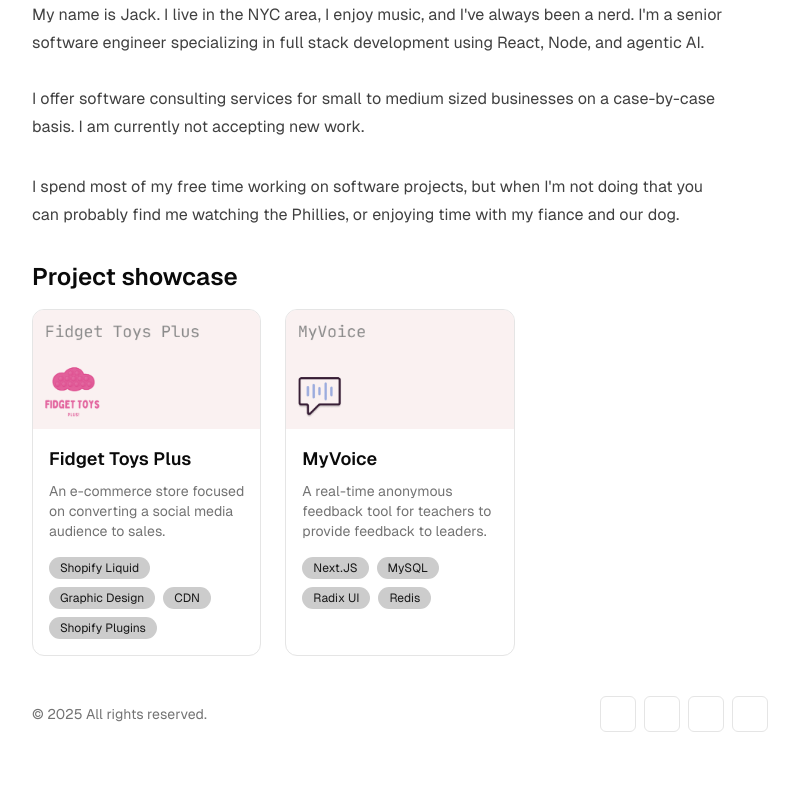
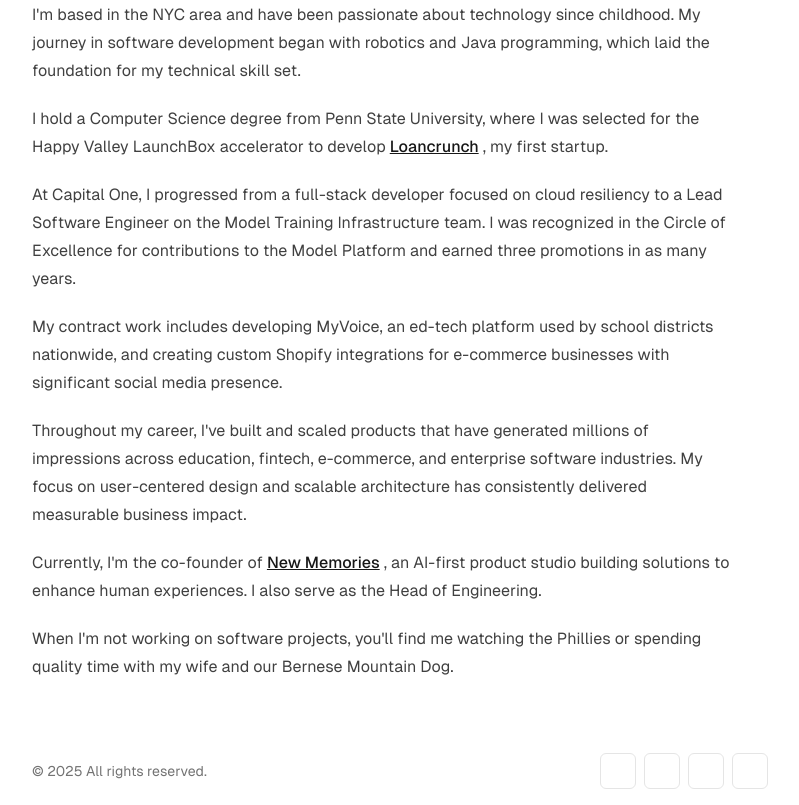
Before and after one commit to quinnovator/jq-codes, an Astro site: page /about in a window 1280 px wide. Shown: the part 336-1141 px from the top of the page, without its empty margins (240-1039 px from the left). Before the commit the page ends 1084 px from the top, so only its background shows below. Built offline with nearby package versions, Linux system fonts and the light colour scheme; Astro itself is replaced by a stand-in of ours; some packages are replaced by stand-ins of ours; some icons are missing.

Commit message:
Revamp About Me section and update homepage description to reflect current role and projects, enhancing personal narrative and user engagement.

```diff
--- a/src/pages/about.astro
+++ b/src/pages/about.astro
@@ -1,6 +1,7 @@
 ---
 import Breadcrumbs from '@/components/Breadcrumbs.astro';
 import Container from '@/components/Container.astro';
+import Link from '@/components/Link.astro';
 import ProjectCard from '@/components/ProjectCard.astro';
 import { SITE } from '@/consts';
 import Layout from '@/layouts/Layout.astro';
@@ -25,35 +26,64 @@
           height={200}
           class="mb-4 size-32 rounded-md object-cover"
         />
-        <h1 class="mb-4 text-3xl font-bold">Some more about me</h1>
-        <p class="prose prose-neutral mb-8 dark:prose-invert">
-          My name is Jack. I live in the NYC area, I enjoy music, and I've
-          always been a nerd. I'm a senior software engineer specializing in
-          full stack development using React, Node, and agentic AI.
-
-          <br />
-          <br />
-
-          I offer software consulting services for small to medium sized
-          businesses on a case-by-case basis. I am currently not accepting new
-          work.
-        </p>
-
-        <p class="prose prose-neutral mb-8 dark:prose-invert">
-          I spend most of my free time working on software projects, but when
-          I'm not doing that you can probably find me watching the Phillies, or
-          enjoying time with my fiance and our dog.
-        </p>
-
-        <h2 class="mb-4 text-2xl font-semibold">Project showcase</h2>
-        <div class="grid gap-6 sm:grid-cols-2 lg:grid-cols-3">
-          {
-            projects.map((project: Project) => (
-              <ProjectCard project={project} />
-            ))
-          }
+        <h1 class="mb-4 text-3xl font-bold">About Me</h1>
+        <div class="prose prose-neutral mb-8 dark:prose-invert">
+          <p>
+            I'm based in the NYC area and have been passionate about technology
+            since childhood. My journey in software development began with
+            robotics and Java programming, which laid the foundation for my
+            technical skill set.
+          </p>
+          <p>
+            I hold a Computer Science degree from Penn State University, where I
+            was selected for the Happy Valley LaunchBox accelerator to develop <Link
+              href="https://www.psu.edu/news/academics/story/loancrunch-app-helps-students-manage-loan-debt"
+              target="_blank"
+              rel="noopener noreferrer"
+              class="underline">Loancrunch</Link
+            >, my first startup.
+          </p>
+          <p>
+            At Capital One, I progressed from a full-stack developer focused on
+            cloud resiliency to a Lead Software Engineer on the Model Training
+            Infrastructure team. I was recognized in the Circle of Excellence
+            for contributions to the Model Platform and earned three promotions
+            in as many years.
+          </p>
+          <p>
+            My contract work includes developing MyVoice, an ed-tech platform
+            used by school districts nationwide, and creating custom Shopify
+            integrations for e-commerce businesses with significant social media
+            presence.
+          </p>
+          <p>
+            Throughout my career, I've built and scaled products that have
+            generated millions of impressions across education, fintech,
+            e-commerce, and enterprise software industries. My focus on
+            user-centered design and scalable architecture has consistently
+            delivered measurable business impact.
+          </p>
+          <p>
+            Currently, I'm the co-founder of <Link
+              href="https://www.newmemories.io"
+              target="_blank"
+              rel="noopener noreferrer"
+              class="underline">New Memories</Link
+            >, an AI-first product studio building solutions to enhance human
+            experiences. I also serve as the Head of Engineering.
+          </p>
+          <p>
+            When I'm not working on software projects, you'll find me watching
+            the Phillies or spending quality time with my wife and our Bernese
+            Mountain Dog.
+          </p>
         </div>
       </div>
     </section>
+
+    <!-- <h2 class="mb-4 text-2xl font-semibold">Project showcase</h2>
+    <div class="grid gap-6 sm:grid-cols-2 lg:grid-cols-3">
+      {projects.map((project: Project) => <ProjectCard project={project} />)}
+    </div> -->
   </Container>
 </Layout>
--- a/src/pages/index.astro
+++ b/src/pages/index.astro
@@ -34,24 +34,40 @@
           >
           <CardDescription>
             <p>
-              Full-stack senior software engineer with a passion for building
-              innovative web applications. Currently working in Model Training
-              Infrastructure at Capital One.
+              Currently building the future of human-centric AI at <Link
+                class="underline"
+                href="https://newmemories.io">New Memories</Link
+              >.
             </p>
             <br />
             <p>
-              I earned my B.S. in Computer Science from Penn State University
-              and am an alumnus of the prestigious Happy Valley LaunchBox
-              startup accelerator. My passion is building tools and products
-              that haven't been done before.
+              I'm an experienced software engineer who builds products and
+              services using frontier technologies. I have a B.S. in Computer
+              Science from Penn State University.
             </p>
             <br />
             <p>
-              Below you'll find my latest posts that showcase my work at the
-              intersection of web development and machine learning. Check out my <Link
+              I spent my junior years as a software engineer at Capital One,
+              where I quickly rose to Lead Software Engineer working on the
+              Model Training Infrastructure team.
+            </p>
+            <br />
+            <p>
+              I'm currently working on <Link
                 class="underline"
-                href="/about">about</Link
-              > page to see some of my recent work.
+                href="https://newmemories.io">New Memories</Link
+              >, a product company that builds tools designed to enhance the
+              human experience. Stay tuned for our first product release!
+            </p>
+            <br />
+            <p>
+              I enjoy writing about my work and experiences. See some of my
+              recent posts below.
+            </p>
+            <br />
+            <p>
+              Check out the <Link class="underline" href="/about">about</Link> page
+              to see some of my recent work.
             </p>
           </CardDescription>
         </CardHeader>
```
